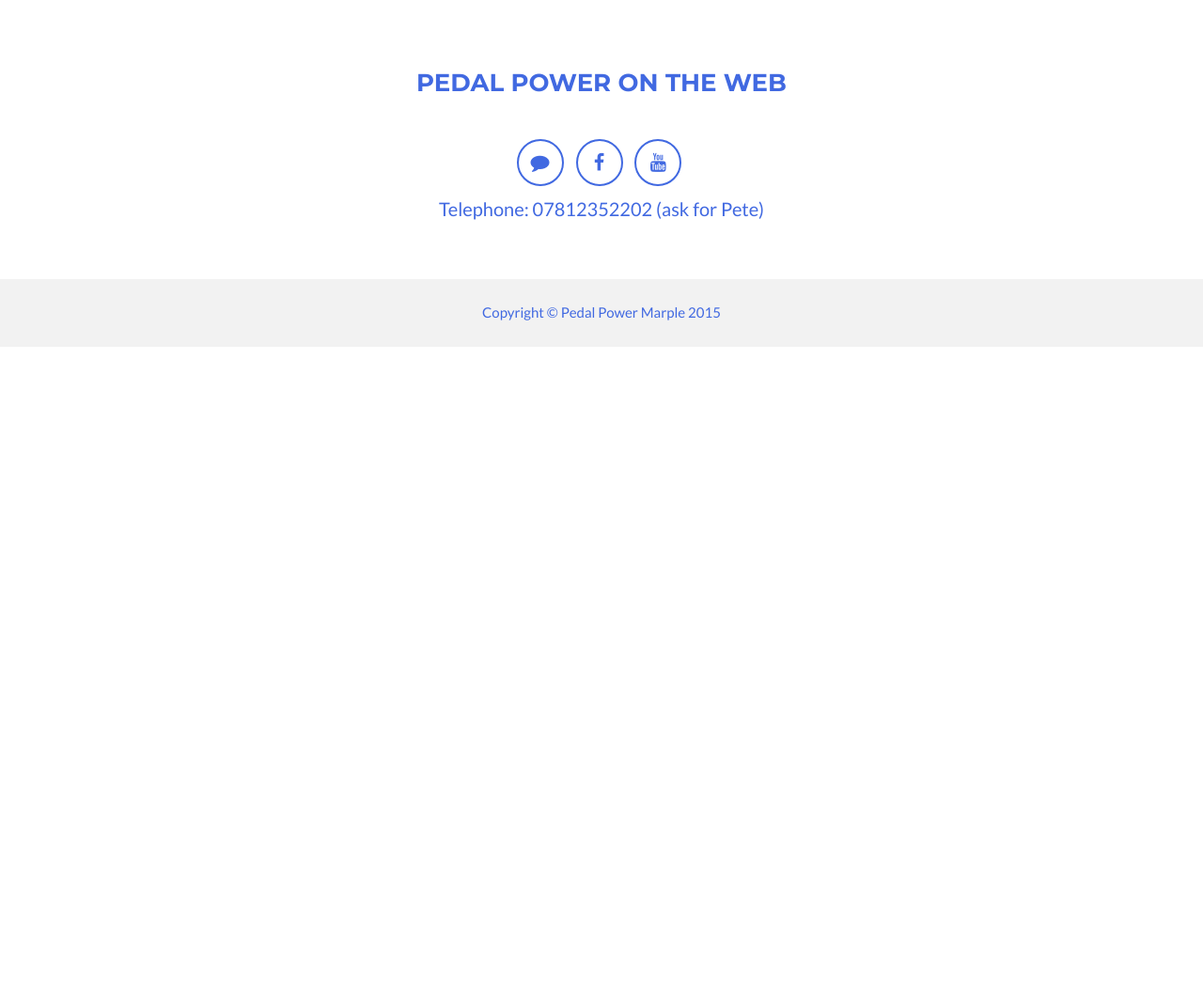
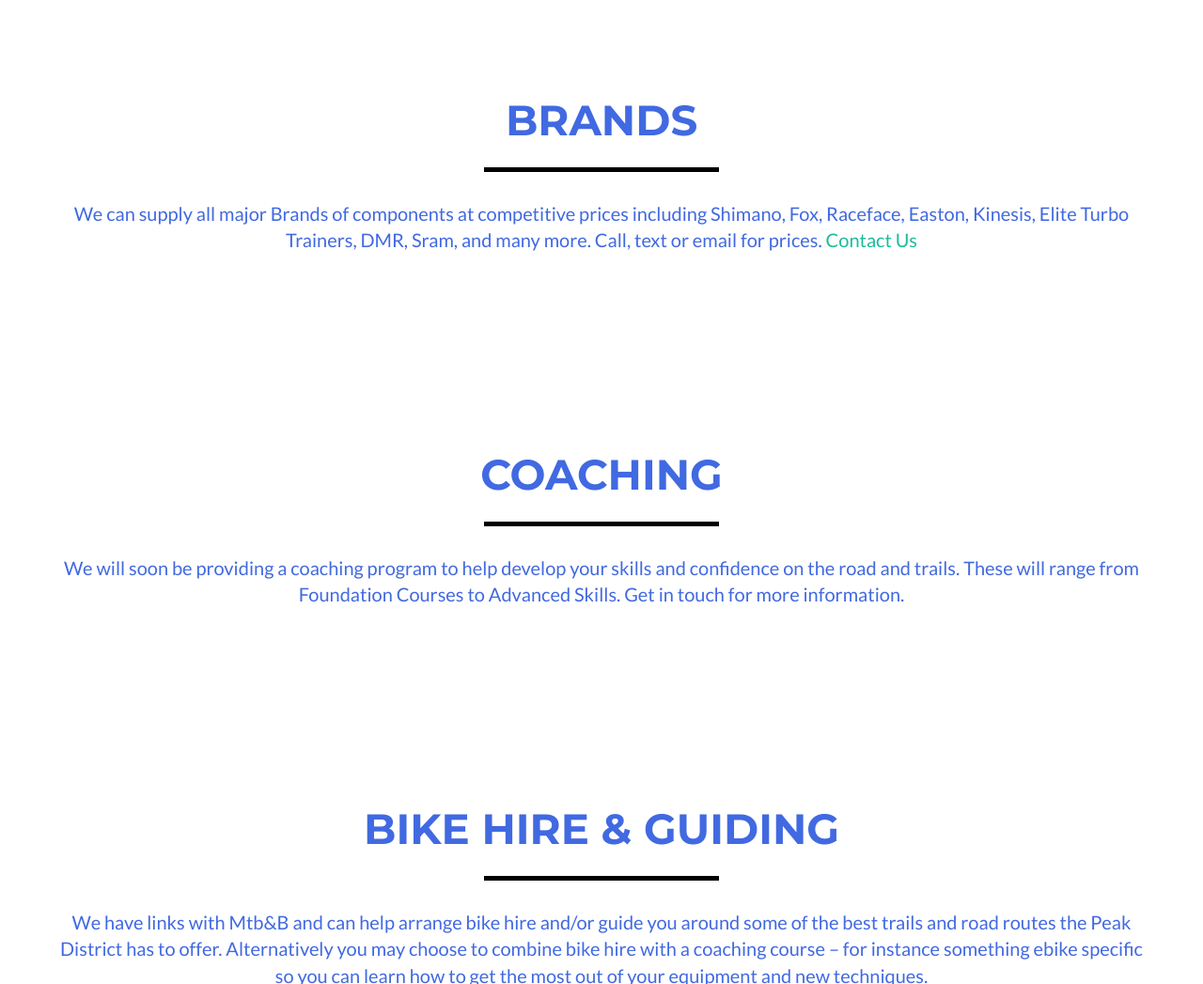
Before and after one commit to chrishey/PedalPowerMarple, a website: page index.html in a window 1280 px wide. Shown: the part 1753-2800 px from the top of the page at 94% size. Before the commit the page ends 2122 px from the top, so only its background shows below. Drawn offline with nearby package versions, Linux system fonts and the light colour scheme.

Commit message:
Add in bike hire, guiding and brand sections

```diff
--- a/index.html
+++ b/index.html
@@ -77,6 +77,15 @@
                         <a href="#club-rides">Club Rides</a>
                     </li><li class="page-scroll">
                         <a href="https://www.facebook.com/pg/Pedal-Power-Marple-449795911839270/photos/" target="_blank">Gallery</a>
+                    </li>
+					<li class="page-scroll">
+                        <a href="#brands">Brands</a>
+                    </li>
+					<li class="page-scroll">
+                        <a href="#coaching">Coaching</a>
+                    </li>
+					<li class="page-scroll">
+                        <a href="#guiding">Bike Hire & Guiding</a>
                     </li>
                     <li class="page-scroll">
                         <a href="#contact">Contact</a>
@@ -158,6 +167,48 @@
 		</div>
 	</section>
 
+	<section id="brands">
+		<div class="container">
+			<div class="row">
+				<div class="col-lg-12 text-center">
+                    <h2>Brands</h2>
+                    <hr class="star-light">
+                </div>
+			</div>
+			<div class="row text-center">
+				<p>We can supply all major Brands of components at competitive prices including Shimano, Fox, Raceface, Easton, Kinesis, Elite Turbo Trainers, DMR, Sram, and many more. Call, text or email for prices. <a href="#contact">Contact Us</a></p>
+			</div>
+		</div>
+	</section>
+
+	<section id="coaching">
+		<div class="container">
+			<div class="row">
+				<div class="col-lg-12 text-center">
+                    <h2>Coaching</h2>
+                    <hr class="star-light">
+                </div>
+			</div>
+			<div class="row text-center">
+				<p>We will soon be providing a coaching program to help develop your skills and confidence on the road and trails. These will range from Foundation Courses to Advanced Skills. Get in touch for more information.</p>
+			</div>
+		</div>
+	</section>
+
+	<section id="guiding">
+		<div class="container">
+			<div class="row">
+				<div class="col-lg-12 text-center">
+                    <h2>Bike Hire &amp; Guiding</h2>
+                    <hr class="star-light">
+                </div>
+			</div>
+			<div class="row text-center">
+				<p>We have links with  Mtb&amp;B and can help arrange bike hire and/or guide you around some of the best trails and road routes the Peak District has to offer. Alternatively you may choose to combine bike hire with a coaching course – for instance something ebike specific so you can learn how to get the most out of your equipment and new techniques.</p>
+			</div>
+		</div>
+	</section>
+
     <!-- Footer -->
     <footer class="text-center">
         <div class="footer-above">
```
Also changed, not shown: css/freelancer.css.
